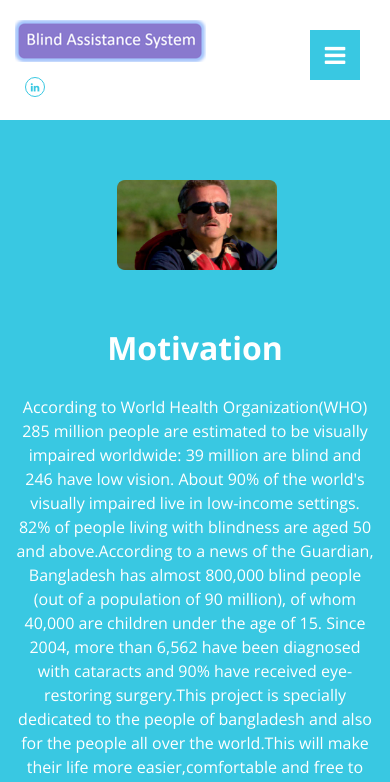
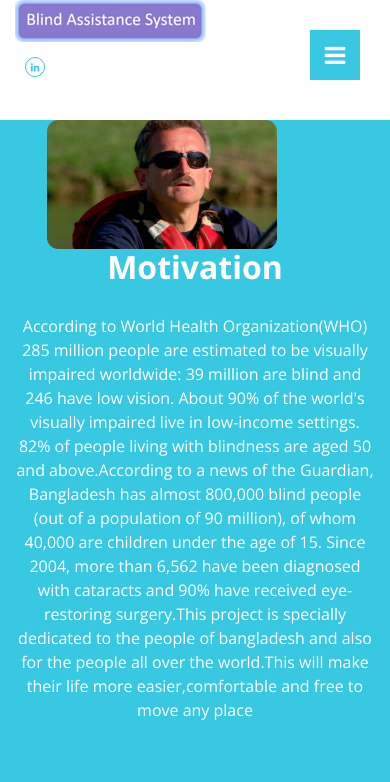
Before and after one commit to srnasib/Blind-Assistance-System, a plain HTML site: page docs/index.html in a window 390 px wide. Shown: the top 782 px of the page. Drawn offline with nearby package versions, Linux system fonts and the light colour scheme.

Commit message:
correction2

```diff
--- a/docs/css/templatemo_style.css
+++ b/docs/css/templatemo_style.css
@@ -737,24 +737,24 @@ a#mobile_menu {
     text-align: center;
   }
   .top-c .topc-img {
-    margin-top: 60px;
-    margin-left: 70px;
+    margin-top: 00px;
+    margin-left: 00px;
   }
   .top-c h3.topc-title {
-    margin-top: 60px;
+    margin-top: 00px;
   }
   .top-n {
     text-align: center;
   }
   .top-n .topn-img {
-    margin-top: 20px;
+    margin-top: 00px;
     margin-left: 60px;
   }
   .top-n h3.topn-title {
-    margin-top: 60px;
+    margin-top: 00px;
   }
   .site-header .logo {
-    margin-top: 20px;
+    margin-top: 00px;
   }
   ul.social-top li {
     display: inline-block;
```
